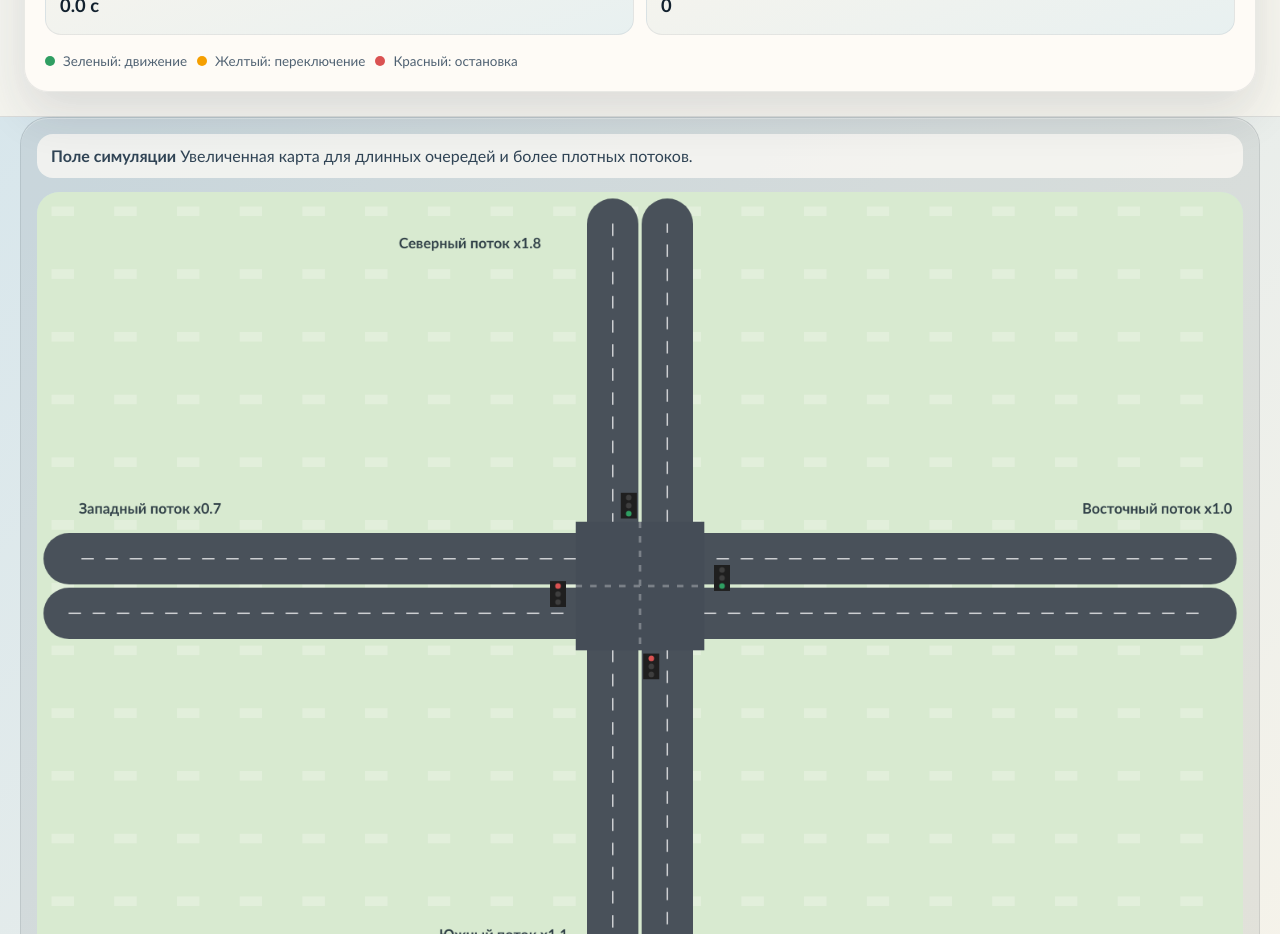
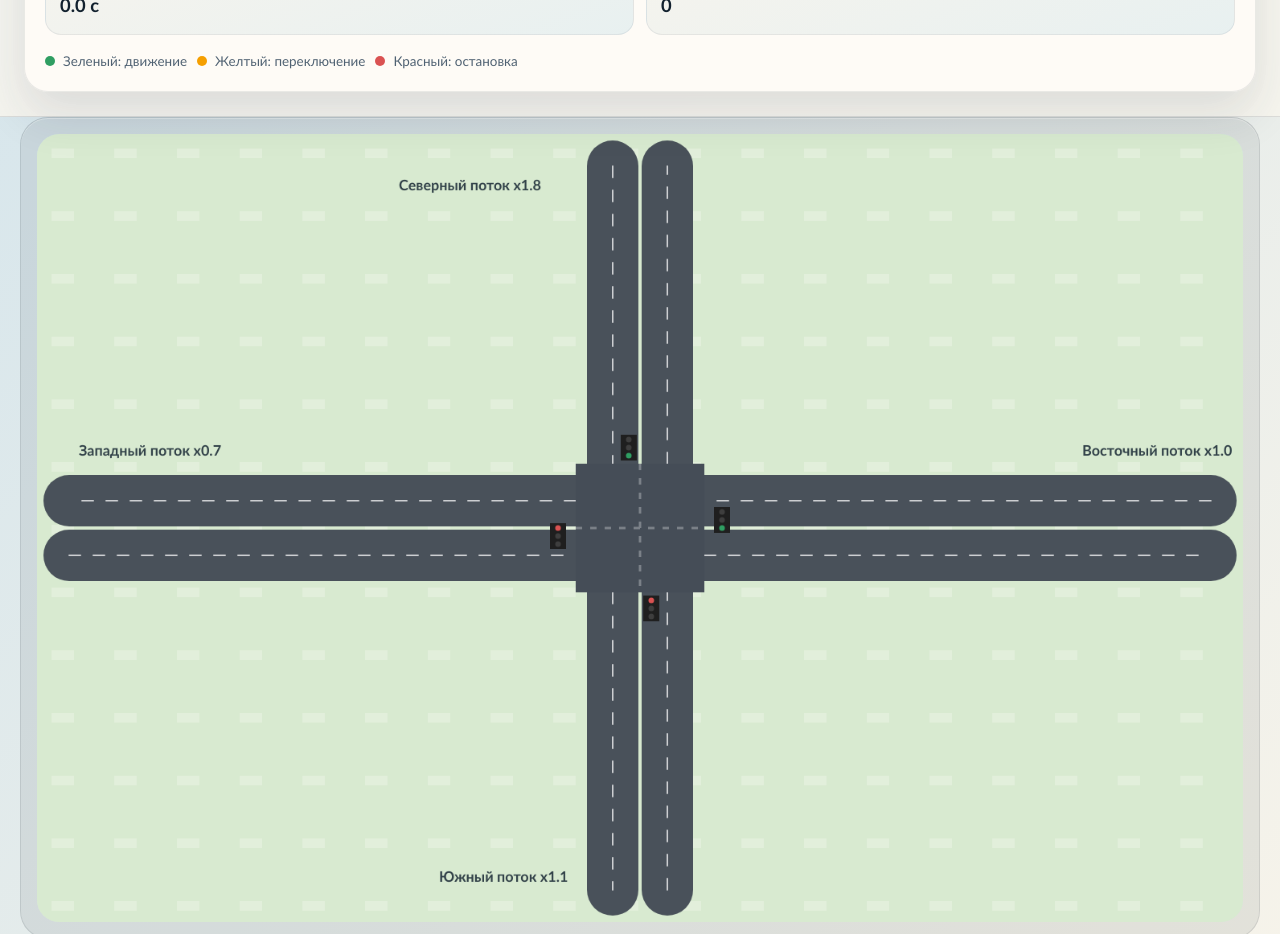
Before and after one commit to ke4back/traffic, a React (Vite) app: page / in a window 1280 px wide. Shown: the part 2020-2954 px from the top of the page. Built offline with nearby package versions, Linux system fonts and the light colour scheme.

Commit message:
правки дистанции и по мелочи

```diff
--- a/src/components/CanvasView.jsx
+++ b/src/components/CanvasView.jsx
@@ -40,12 +40,6 @@
 
   return (
     <div className="canvasCard">
-      <div className="canvasToolbar">
-        <div>
-          <strong>Поле симуляции</strong>
-          <span> Увеличенная карта для длинных очередей и более плотных потоков.</span>
-        </div>
-      </div>
       <div className="canvasViewport">
         <canvas
           ref={canvasRef}
--- a/src/utils/constants.js
+++ b/src/utils/constants.js
@@ -3,7 +3,7 @@
 export const ROAD_WIDTH = 64
 export const VEHICLE_LENGTH = 24
 export const VEHICLE_WIDTH = 13
-export const SAFE_GAP = 34
+export const SAFE_GAP = 17
 export const STOP_MARGIN = 34
 export const YELLOW_TIME = 2
 export const SPEED_OPTIONS = [1, 2, 3, 4, 5, 6, 7, 8, 9, 10]
```
